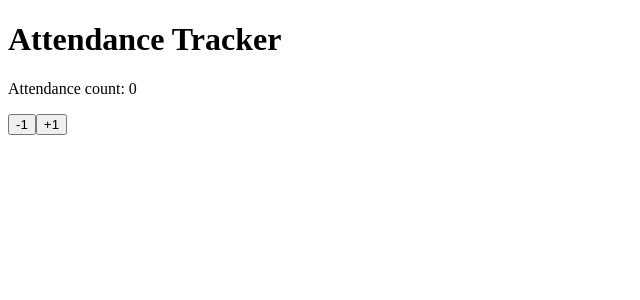
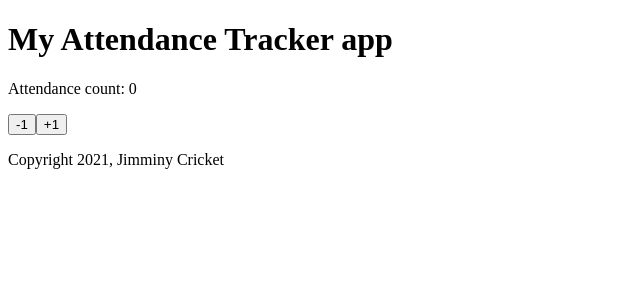
Before and after one commit to zahrabeng/attendance-counter, a React (Create React App) app: page / in a window 1280 px wide. Shown: the top 300 px of the page, without its empty margins (0-640 px from the left). Built offline with nearby package versions, Linux system fonts and the light colour scheme; the HTML template or start-up script is replaced by a standard one.

Commit message:
Add two more examples of components with conditional rendering

```diff
--- a/src/App.tsx
+++ b/src/App.tsx
@@ -1,7 +1,18 @@
+import AppHeader from "./components/AppHeader";
 import AttendanceTracker from "./components/AttendanceTracker";
+import CopyrightNotice from "./components/CopyrightNotice";
 
 function App(): JSX.Element {
-  return <AttendanceTracker />;
+  return (
+    <>
+      <AppHeader title={"My Attendance Tracker app"} />
+      <AttendanceTracker />
+      <CopyrightNotice
+        author={"Jimminy Cricket"}
+        year={new Date().getFullYear()}
+      />
+    </>
+  );
 }
 
 export default App;
--- /dev/null
+++ b/src/components/AppHeader.tsx
@@ -0,0 +1,19 @@
+interface AppHeaderProps {
+  title: string;
+}
+
+export default function AppHeader({ title }: AppHeaderProps): JSX.Element {
+  if (title.length >= 5) {
+    return (
+      <header>
+        <h1>{title}</h1>
+      </header>
+    );
+  } else {
+    return (
+      <header>
+        <h1>work-in-progress app</h1>
+      </header>
+    );
+  }
+}
--- a/src/components/AttendanceTracker.tsx
+++ b/src/components/AttendanceTracker.tsx
@@ -24,7 +24,6 @@ export default function AttendanceTracker(): JSX.Element {
   if (attendanceCount < 0) {
     return (
       <>
-        <h1>Attendance Tracker</h1>
         <p>Attendance count: {attendanceCount}</p>
         <p>Negative attendance? Are you sure?</p>
         <button onClick={handleResetAttendance}>Reset attendance</button>
@@ -33,7 +32,6 @@ export default function AttendanceTracker(): JSX.Element {
   } else {
     return (
       <>
-        <h1>Attendance Tracker</h1>
         <p>Attendance count: {attendanceCount}</p>
         <button onClick={handleRemoveAttendee}>-1</button>
         <button onClick={handleAddAttendee}>+1</button>
--- /dev/null
+++ b/src/components/CopyrightNotice.tsx
@@ -0,0 +1,26 @@
+interface CopyrightNoticeProps {
+  author?: string;
+  year: number;
+}
+
+export default function CopyrightNotice({
+  author,
+  year,
+}: CopyrightNoticeProps): JSX.Element {
+  // truthiness check: https://developer.mozilla.org/en-US/docs/Glossary/Truthy
+  if (author) {
+    return (
+      <>
+        <p>
+          Copyright {year}, {author}
+        </p>
+      </>
+    );
+  } else {
+    return (
+      <>
+        <p>Copyright {year} (but to nobody in particular)</p>
+      </>
+    );
+  }
+}
```
